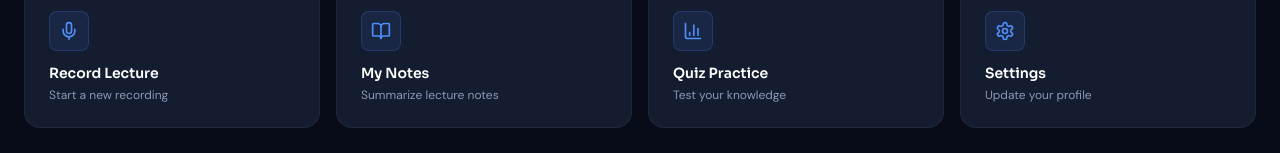
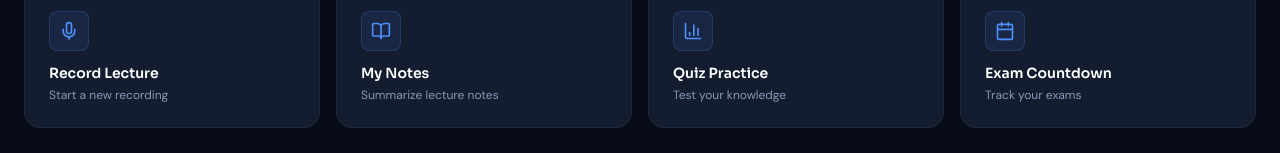
Before and after one commit to franklinemose19-alt/Studia-v2, a React (Vite) app: page /dashboard in a window 1280 px wide. Shown: the part 469-622 px from the top of the page. Built offline with nearby package versions, Linux system fonts and the light colour scheme.

Commit message:
Update Dashboard.tsx

```diff
--- a/src/page/Dashboard.tsx
+++ b/src/page/Dashboard.tsx
@@ -2,6 +2,7 @@ import { motion } from 'framer-motion'
 import { LogOut, Mic, BookOpen, BarChart3, Settings, Zap, Award, Clock } from 'lucide-react'
 import { useNavigate } from 'react-router-dom'
 import { useState, useEffect } from 'react'
+import { LogOut, Mic, BookOpen, BarChart3, Calendar, Zap, Award, Clock } from 'lucide-react'
 
 export default function Dashboard() {
   const navigate = useNavigate()
@@ -29,7 +30,7 @@ export default function Dashboard() {
     { icon: Mic, title: 'Record Lecture', desc: 'Start a new recording', path: '/recording' },
     { icon: BookOpen, title: 'My Notes', desc: 'Summarize lecture notes', path: '/summarize' },
     { icon: BarChart3, title: 'Quiz Practice', desc: 'Test your knowledge', path: '/quiz' },
-    { icon: Settings, title: 'Settings', desc: 'Update your profile', path: '#' },
+    { icon: Calendar, title: 'Exam Countdown', desc: 'Track your exams', path: '/exam-countdown' },
   ]
 
   const statCards = [
```
